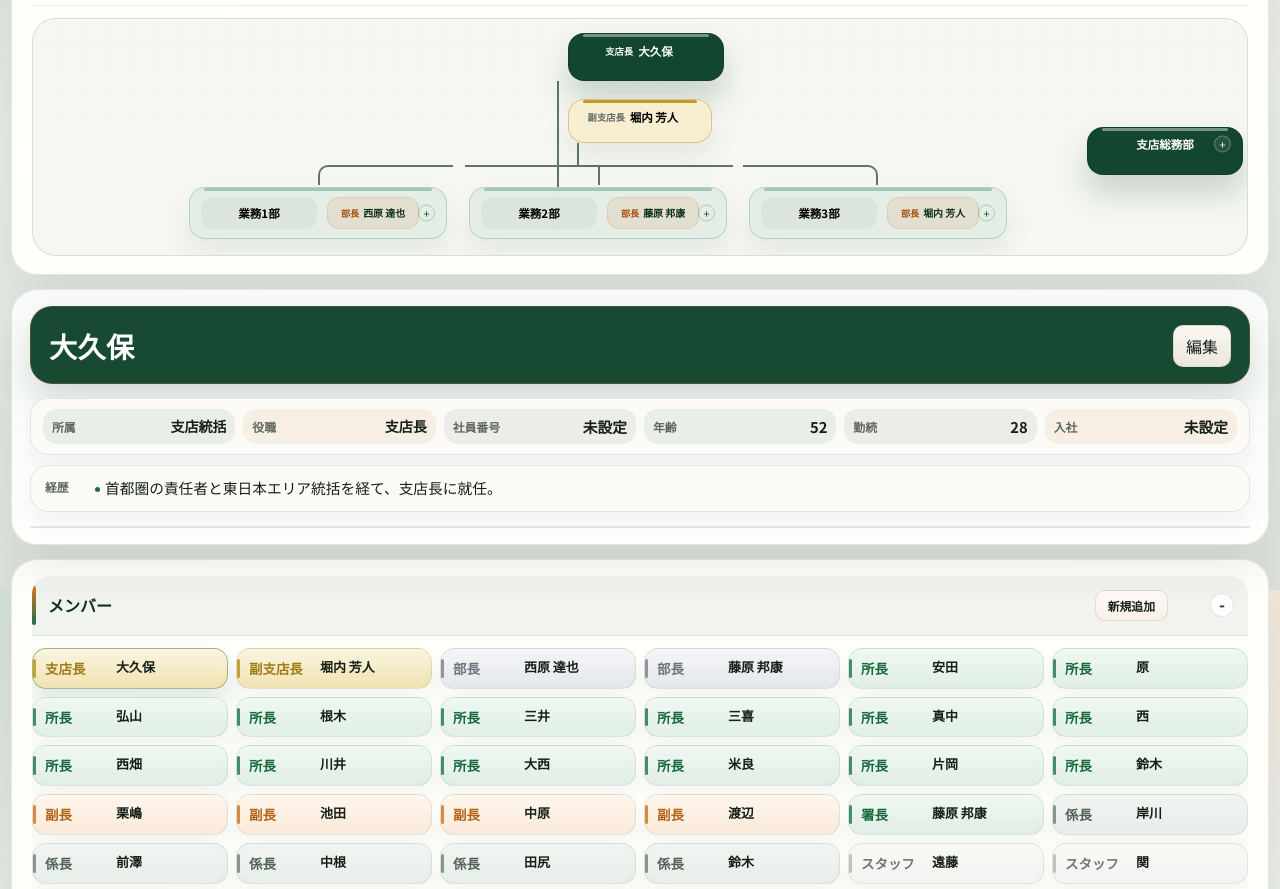
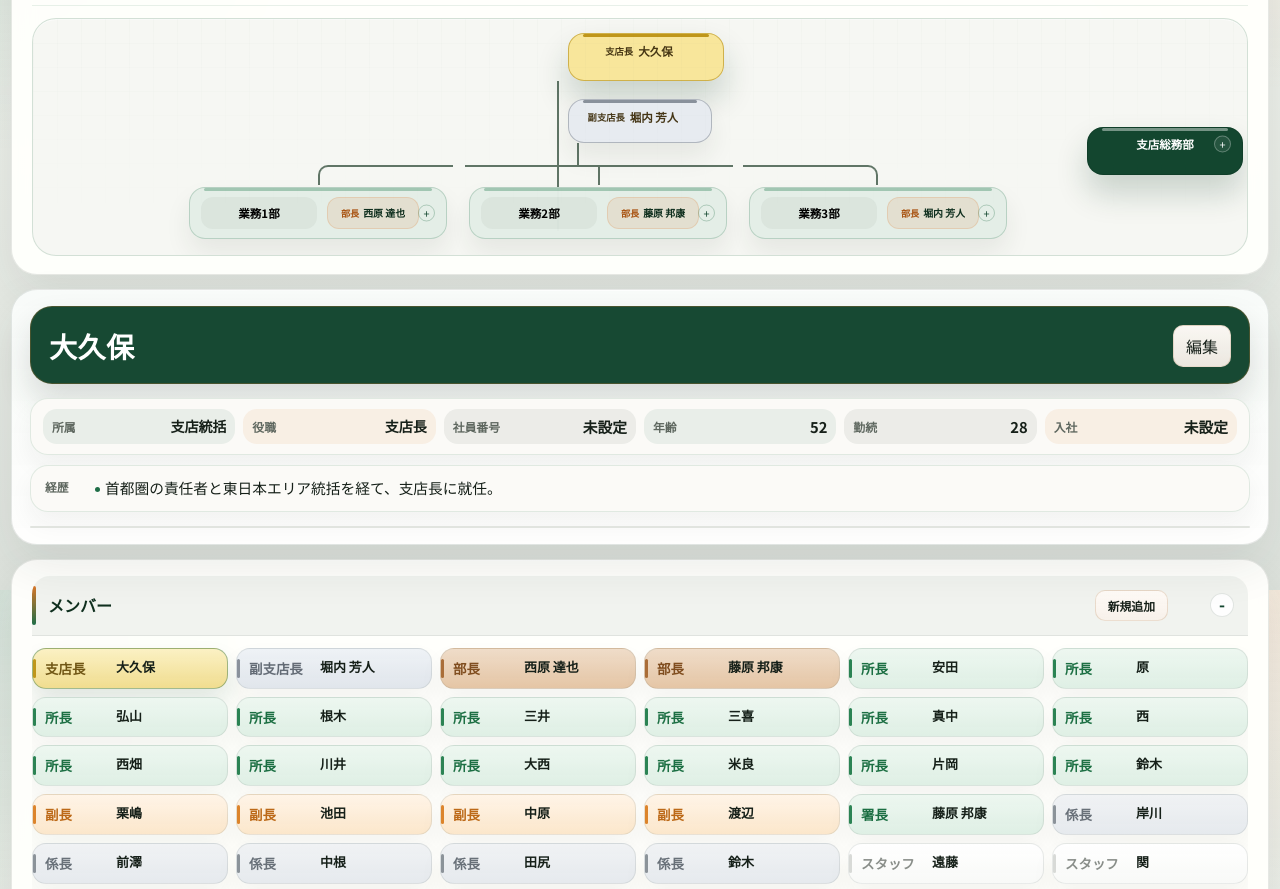
Before and after one commit to umeme522/east-japan-org-chart, a website: page index.html in a window 1280 px wide. Shown: the part 210-1099 px from the top of the page. Drawn offline with Linux system fonts and the light colour scheme; no server answers.

Commit message:
Apply rank colors across chart and member list

```diff
--- a/script.js
+++ b/script.js
@@ -3097,7 +3097,7 @@ function createNode(node, branch, nodes, path = new Set(), scopeRootId = branch.
   const isRoot = node.id === scopeRootId;
   const isLeaf = reportIds.length === 0;
   const isIndependentUnit = node.id === "branch-admin" && parentId === branch.rootId;
-  const toneClass = node.kind === "person" && !isRoot ? ` role-tone-${getRoleToneKey(node)}` : "";
+  const toneClass = node.kind === "person" ? ` role-tone-${getRoleToneKey(node)}` : "";
   const hasInlineLeader = Boolean(inlineLeader);
   const isExecutive = node.kind === "person" && /(支店長|副支店長)/.test(getRoleText(node));
   const isOfficeWithLeader = isOfficeNode(node) && hasInlineLeader;
--- a/styles.css
+++ b/styles.css
@@ -625,61 +625,84 @@ textarea {
 }
 
 .node-card.role-tone-staff {
-  background: rgba(246, 247, 244, 0.99);
-  border-color: rgba(128, 136, 131, 0.24);
+  background: rgba(255, 255, 255, 0.99);
+  border-color: rgba(182, 186, 181, 0.48);
 }
 
 .node-card.role-tone-staff::before {
-  background: rgba(124, 132, 127, 0.54);
+  background: rgba(214, 216, 213, 0.96);
 }
 
 .node-card.role-tone-leader {
-  background: rgba(236, 242, 237, 0.99);
-  border-color: rgba(92, 109, 99, 0.28);
+  background: rgba(236, 238, 240, 0.99);
+  border-color: rgba(133, 139, 146, 0.52);
 }
 
 .node-card.role-tone-leader::before {
-  background: rgba(86, 103, 94, 0.72);
+  background: rgba(129, 136, 143, 0.9);
 }
 
 .node-card.role-tone-assistant-chief {
-  background: rgba(255, 243, 232, 0.99);
-  border-color: rgba(208, 126, 52, 0.34);
+  background: rgba(255, 240, 223, 0.99);
+  border-color: rgba(215, 129, 39, 0.52);
 }
 
 .node-card.role-tone-assistant-chief::before {
-  background: rgba(201, 112, 28, 0.84);
+  background: rgba(217, 123, 28, 0.9);
 }
 
 .node-card.role-tone-office-chief,
 .node-card.role-tone-section-chief {
-  background: rgba(228, 242, 233, 0.99);
-  border-color: rgba(34, 114, 72, 0.34);
+  background: rgba(228, 243, 232, 0.99);
+  border-color: rgba(34, 120, 71, 0.5);
 }
 
 .node-card.role-tone-office-chief::before,
 .node-card.role-tone-section-chief::before {
-  background: rgba(23, 113, 66, 0.84);
+  background: rgba(28, 122, 71, 0.92);
 }
 
 .node-card.role-tone-director {
-  background: rgba(238, 240, 242, 0.99);
-  border-color: rgba(126, 134, 143, 0.4);
+  background: rgba(233, 207, 181, 0.99);
+  border-color: rgba(160, 100, 46, 0.5);
 }
 
 .node-card.role-tone-director::before {
-  background: rgba(122, 131, 140, 0.88);
+  background: rgba(166, 104, 48, 0.92);
 }
 
 .node-card.role-tone-deputy-chief,
 .node-card.role-tone-branch-chief {
-  background: rgba(248, 239, 210, 0.99);
-  border-color: rgba(181, 142, 34, 0.42);
-}
-
-.node-card.role-tone-deputy-chief::before,
+  border-width: 1px;
+}
+
+.node-card.role-tone-branch-chief {
+  background: rgba(248, 230, 154, 0.99);
+  border-color: rgba(177, 138, 17, 0.58);
+}
+
 .node-card.role-tone-branch-chief::before {
-  background: rgba(189, 147, 27, 0.9);
+  background: rgba(189, 146, 19, 0.94);
+}
+
+.node-card.role-tone-deputy-chief {
+  background: rgba(231, 235, 240, 0.99);
+  border-color: rgba(136, 144, 154, 0.58);
+}
+
+.node-card.role-tone-deputy-chief::before {
+  background: rgba(132, 140, 150, 0.94);
+}
+
+.node-card.role-tone-branch-chief .node-title,
+.node-card.role-tone-branch-chief .node-inline-meta,
+.node-card.role-tone-branch-chief .node-toggle-indicator,
+.node-card.role-tone-deputy-chief .node-title,
+.node-card.role-tone-deputy-chief .node-inline-meta,
+.node-card.role-tone-deputy-chief .node-toggle-indicator,
+.node-card.role-tone-director .node-title,
+.node-card.role-tone-director .node-inline-meta {
+  color: rgba(62, 47, 14, 0.96);
 }
 
 .node-card.has-inline-leader {
@@ -886,81 +909,96 @@ textarea {
 }
 
 .member-card.tone-staff {
-  background: linear-gradient(180deg, rgba(249, 249, 246, 0.99) 0%, rgba(242, 244, 241, 0.98) 100%);
+  background: linear-gradient(180deg, rgba(255, 255, 255, 0.99) 0%, rgba(248, 249, 247, 0.98) 100%);
 }
 
 .member-card.tone-staff::before {
-  background: rgba(124, 132, 127, 0.46);
+  background: rgba(214, 216, 213, 0.96);
 }
 
 .member-card.tone-staff .member-role {
-  color: rgba(105, 112, 107, 0.96);
+  color: rgba(132, 137, 132, 0.96);
 }
 
 .member-card.tone-leader {
-  background: linear-gradient(180deg, rgba(241, 245, 242, 0.99) 0%, rgba(231, 237, 233, 0.98) 100%);
+  background: linear-gradient(180deg, rgba(240, 242, 244, 0.99) 0%, rgba(229, 233, 237, 0.98) 100%);
 }
 
 .member-card.tone-leader::before {
-  background: rgba(86, 103, 94, 0.66);
+  background: rgba(129, 136, 143, 0.9);
 }
 
 .member-card.tone-leader .member-role {
-  color: rgba(77, 94, 85, 0.98);
+  color: rgba(101, 109, 117, 0.98);
 }
 
 .member-card.tone-assistant-chief {
-  background: linear-gradient(180deg, rgba(255, 246, 238, 0.99) 0%, rgba(250, 234, 216, 0.98) 100%);
+  background: linear-gradient(180deg, rgba(255, 244, 231, 0.99) 0%, rgba(251, 230, 202, 0.98) 100%);
 }
 
 .member-card.tone-assistant-chief::before {
-  background: rgba(201, 112, 28, 0.8);
+  background: rgba(217, 123, 28, 0.92);
 }
 
 .member-card.tone-assistant-chief .member-role {
-  color: rgba(179, 97, 18, 0.98);
+  color: rgba(187, 102, 19, 0.98);
 }
 
 .member-card.tone-office-chief,
 .member-card.tone-section-chief {
-  background: linear-gradient(180deg, rgba(239, 248, 242, 0.99) 0%, rgba(223, 238, 228, 0.98) 100%);
+  background: linear-gradient(180deg, rgba(237, 247, 240, 0.99) 0%, rgba(222, 239, 228, 0.98) 100%);
 }
 
 .member-card.tone-office-chief::before,
 .member-card.tone-section-chief::before {
-  background: rgba(23, 113, 66, 0.78);
+  background: rgba(28, 122, 71, 0.92);
 }
 
 .member-card.tone-office-chief .member-role,
 .member-card.tone-section-chief .member-role {
-  color: rgba(20, 101, 58, 0.98);
+  color: rgba(23, 108, 63, 0.98);
 }
 
 .member-card.tone-director {
-  background: linear-gradient(180deg, rgba(244, 245, 247, 0.99) 0%, rgba(227, 231, 235, 0.98) 100%);
+  background: linear-gradient(180deg, rgba(239, 220, 200, 0.99) 0%, rgba(228, 196, 163, 0.98) 100%);
 }
 
 .member-card.tone-director::before {
-  background: rgba(122, 131, 140, 0.82);
+  background: rgba(166, 104, 48, 0.94);
 }
 
 .member-card.tone-director .member-role {
-  color: rgba(105, 114, 123, 0.98);
+  color: rgba(125, 74, 28, 0.98);
 }
 
 .member-card.tone-deputy-chief,
 .member-card.tone-branch-chief {
-  background: linear-gradient(180deg, rgba(251, 245, 223, 0.99) 0%, rgba(239, 226, 176, 0.98) 100%);
-}
-
-.member-card.tone-deputy-chief::before,
+  border-width: 1px;
+}
+
+.member-card.tone-branch-chief {
+  background: linear-gradient(180deg, rgba(251, 241, 195, 0.99) 0%, rgba(240, 220, 141, 0.98) 100%);
+}
+
 .member-card.tone-branch-chief::before {
-  background: rgba(189, 147, 27, 0.84);
+  background: rgba(189, 146, 19, 0.94);
+}
+
+.member-card.tone-deputy-chief {
+  background: linear-gradient(180deg, rgba(238, 242, 246, 0.99) 0%, rgba(224, 229, 235, 0.98) 100%);
+}
+
+.member-card.tone-deputy-chief::before {
+  background: rgba(132, 140, 150, 0.94);
 }
 
 .member-card.tone-deputy-chief .member-role,
 .member-card.tone-branch-chief .member-role {
-  color: rgba(155, 120, 19, 0.98);
+  color: rgba(109, 83, 17, 0.98);
+}
+
+.member-card.tone-deputy-chief .member-role {
+  color: rgba(96, 104, 114, 0.98);
 }
 
 .member-card p {
```
